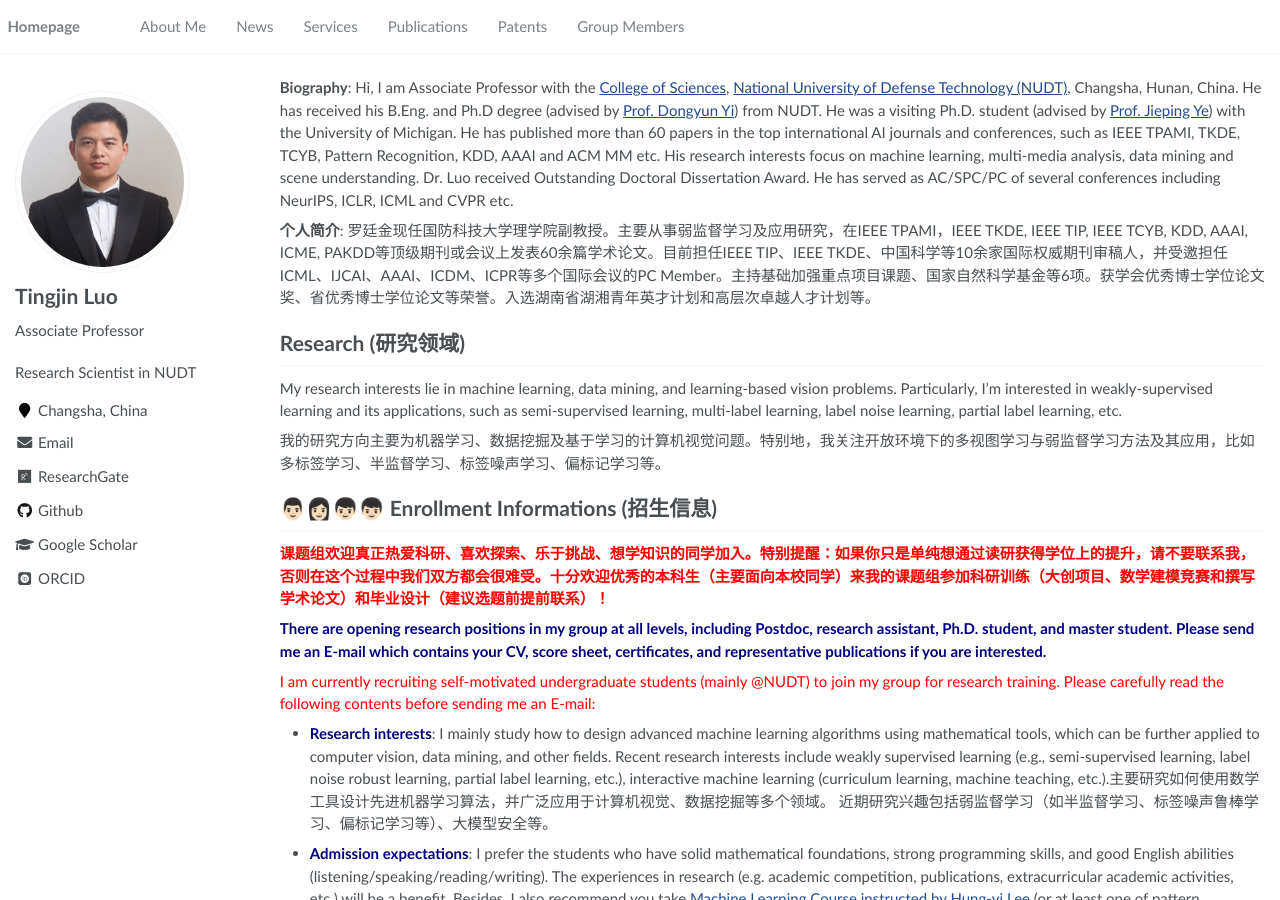
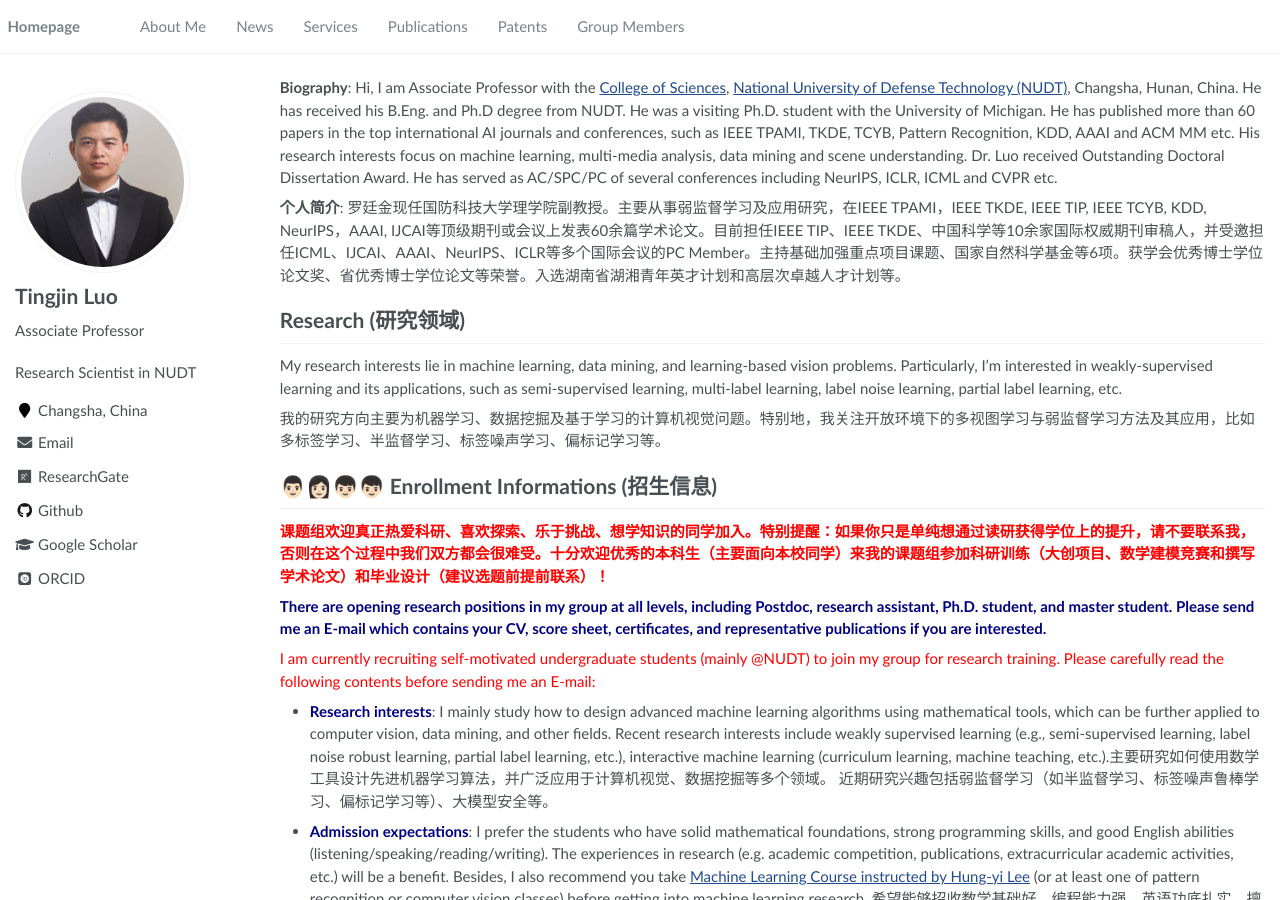
Before and after one commit to HorizonAILab/HorizonAILab.github.io, a Jekyll site: the page built from _pages/about.md, in a window 1280 px wide and 900 px high. Built offline with Jekyll 4.4.1, drawn with Linux system fonts in a browser that asks for light colours; some web fonts are replaced.

Commit message:
Update about.md

```diff
--- a/_pages/about.md
+++ b/_pages/about.md
@@ -18,10 +18,10 @@
 
 <span class='anchor' id='about-me'></span>
 
-**Biography**: Hi, I am Associate Professor with the [College of Sciences](https://www.nudt.edu.cn/xysz/wlxy/index.htm), [National University of Defense Technology (NUDT)](https://www.nudt.edu.cn/), Changsha, Hunan, China. He has received his B.Eng. and Ph.D degree (advised by [Prof. Dongyun Yi](https://www.researchgate.net/profile/Dongyun-Yi)) from NUDT. He was a visiting Ph.D. student (advised by [Prof. Jieping Ye](http://www.yelabs.net/)) with the University of Michigan. He has published more than 60 papers in the top international AI journals and conferences, such as IEEE TPAMI, TKDE, TCYB, Pattern Recognition, KDD, AAAI and ACM MM etc. His research interests focus on machine learning, multi-media analysis, data mining and scene understanding. Dr. Luo received Outstanding Doctoral Dissertation Award. He has served as AC/SPC/PC of several conferences including NeurIPS, ICLR, ICML and CVPR etc.
+**Biography**: Hi, I am Associate Professor with the [College of Sciences](https://www.nudt.edu.cn/xysz/wlxy/index.htm), [National University of Defense Technology (NUDT)](https://www.nudt.edu.cn/), Changsha, Hunan, China. He has received his B.Eng. and Ph.D degree from NUDT. He was a visiting Ph.D. student with the University of Michigan. He has published more than 60 papers in the top international AI journals and conferences, such as IEEE TPAMI, TKDE, TCYB, Pattern Recognition, KDD, AAAI and ACM MM etc. His research interests focus on machine learning, multi-media analysis, data mining and scene understanding. Dr. Luo received Outstanding Doctoral Dissertation Award. He has served as AC/SPC/PC of several conferences including NeurIPS, ICLR, ICML and CVPR etc.
 
 
-**个人简介**: 罗廷金现任国防科技大学理学院副教授。主要从事弱监督学习及应用研究，在IEEE TPAMI，IEEE TKDE, IEEE TIP, IEEE TCYB, KDD, AAAI, ICME, PAKDD等顶级期刊或会议上发表60余篇学术论文。目前担任IEEE TIP、IEEE TKDE、中国科学等10余家国际权威期刊审稿人，并受邀担任ICML、IJCAI、AAAI、ICDM、ICPR等多个国际会议的PC Member。主持基础加强重点项目课题、国家自然科学基金等6项。获学会优秀博士学位论文奖、省优秀博士学位论文等荣誉。入选湖南省湖湘青年英才计划和高层次卓越人才计划等。
+**个人简介**: 罗廷金现任国防科技大学理学院副教授。主要从事弱监督学习及应用研究，在IEEE TPAMI，IEEE TKDE, IEEE TIP, IEEE TCYB, KDD, NeurIPS，AAAI, IJCAI等顶级期刊或会议上发表60余篇学术论文。目前担任IEEE TIP、IEEE TKDE、中国科学等10余家国际权威期刊审稿人，并受邀担任ICML、IJCAI、AAAI、NeurIPS、ICLR等多个国际会议的PC Member。主持基础加强重点项目课题、国家自然科学基金等6项。获学会优秀博士学位论文奖、省优秀博士学位论文等荣誉。入选湖南省湖湘青年英才计划和高层次卓越人才计划等。
 
 # Research (研究领域)
 My research interests lie in machine learning, data mining, and learning-based vision problems. Particularly, I'm interested in weakly-supervised learning and its applications, such as semi-supervised learning, multi-label learning, label noise learning, partial label learning, etc.
```
